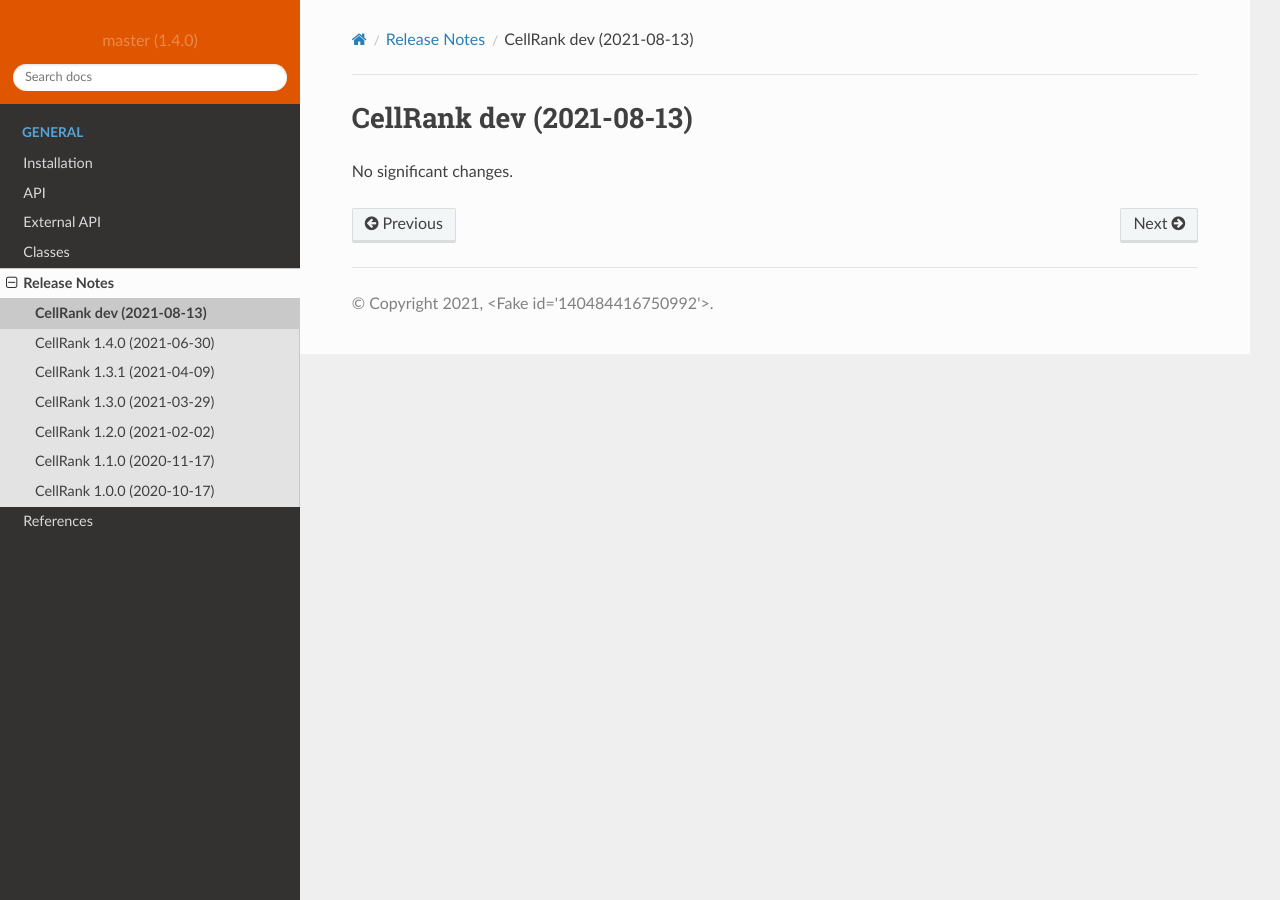
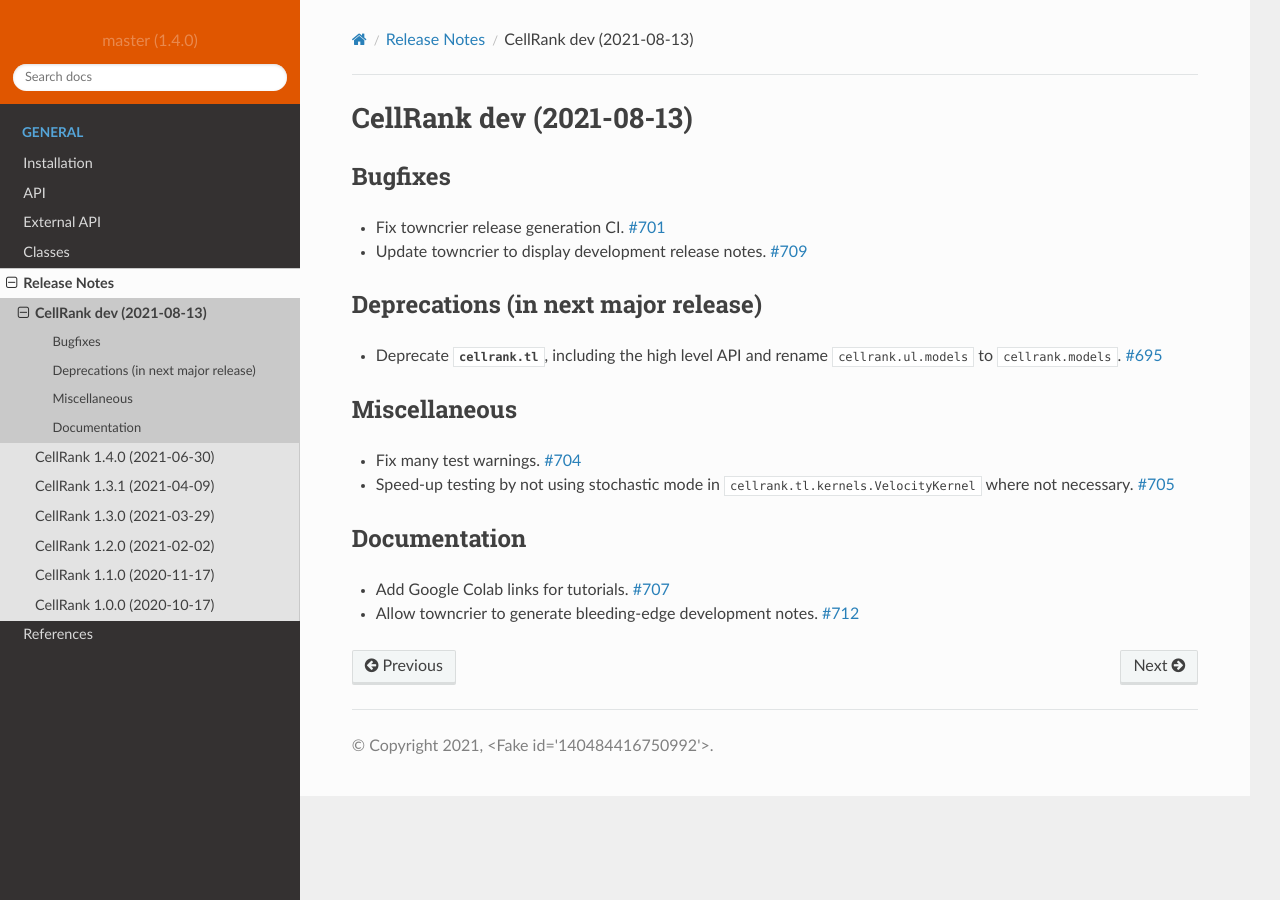
Before and after one commit to theislab/cellrank, a Sphinx documentation site: the page built from docs/source/release/notes-dev.rst, in a window 1280 px wide. Built offline with Sphinx 7.4.7 and the Read the Docs theme 2.0.0, drawn with Linux system fonts in a browser that asks for light colours; pages that are not in the unit, such as notebooks, are missing from menus; the version number is read from the project's files by our own code.

Commit message:
[auto][ci skip] Update dev release notes (#712)

```diff
--- a/docs/source/release/notes-dev.rst
+++ b/docs/source/release/notes-dev.rst
@@ -1,3 +1,39 @@
 CellRank dev (2021-08-13)
 =========================
-No significant changes.
+
+Bugfixes
+--------
+
+- Fix towncrier release generation CI.
+  `#701 <https://github.com/theislab/cellrank/pull/701>`__
+
+- Update towncrier to display development release notes.
+  `#709 <https://github.com/theislab/cellrank/pull/709>`__
+
+
+Deprecations (in next major release)
+------------------------------------
+
+- Deprecate :mod:`cellrank.tl`, including the high level API and
+  rename :mod:`cellrank.ul.models` to :mod:`cellrank.models`.
+  `#695 <https://github.com/theislab/cellrank/pull/695>`__
+
+
+Miscellaneous
+-------------
+
+- Fix many test warnings.
+  `#704 <https://github.com/theislab/cellrank/pull/704>`__
+
+- Speed-up testing by not using stochastic mode in :class:`cellrank.tl.kernels.VelocityKernel` where not necessary.
+  `#705 <https://github.com/theislab/cellrank/pull/705>`__
+
+
+Documentation
+-------------
+
+- Add Google Colab links for tutorials.
+  `#707 <https://github.com/theislab/cellrank/pull/707>`__
+
+- Allow towncrier to generate bleeding-edge development notes.
+  `#712 <https://github.com/theislab/cellrank/pull/712>`__
```
